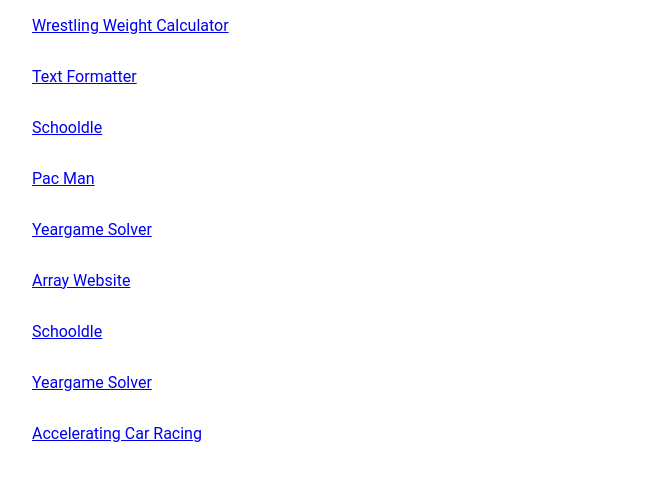
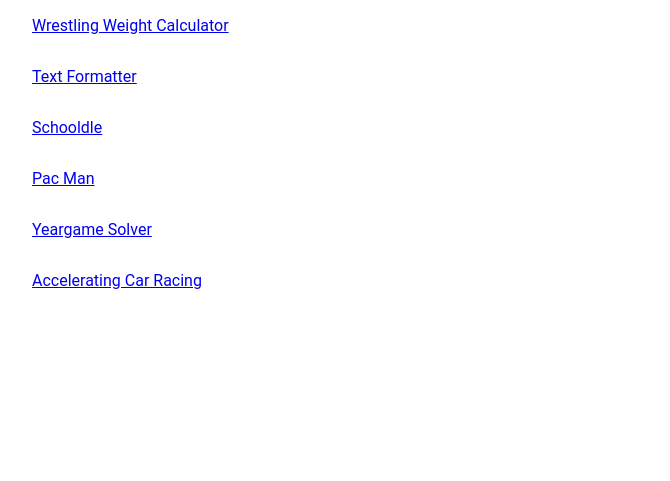
Before and after one commit to WHCompSci/WHCompSci.github.io, a website: page index.html in a window 1280 px wide. Shown: the part 97-578 px from the top of the page, without its empty margins (288-958 px from the left). Drawn offline with Linux system fonts and the light colour scheme.

Commit message:
removed excess merge links

```diff
--- a/index.html
+++ b/index.html
@@ -47,9 +47,6 @@
         <a href="schooldle/index.html">Schooldle</a>
         <a href="pac-man/index.html"> Pac Man</a>
         <a href="yeargame/index.html">Yeargame Solver</a>
-        <a href="array-website/index.html">Array Website</a>
-        <a href="schooldle/index.html">Schooldle</a>
-        <a href="yeargame/index.html">Yeargame Solver</a>
         <a href="car-racing/index.html">Accelerating Car Racing</a>
     </body>
 </html>
```
